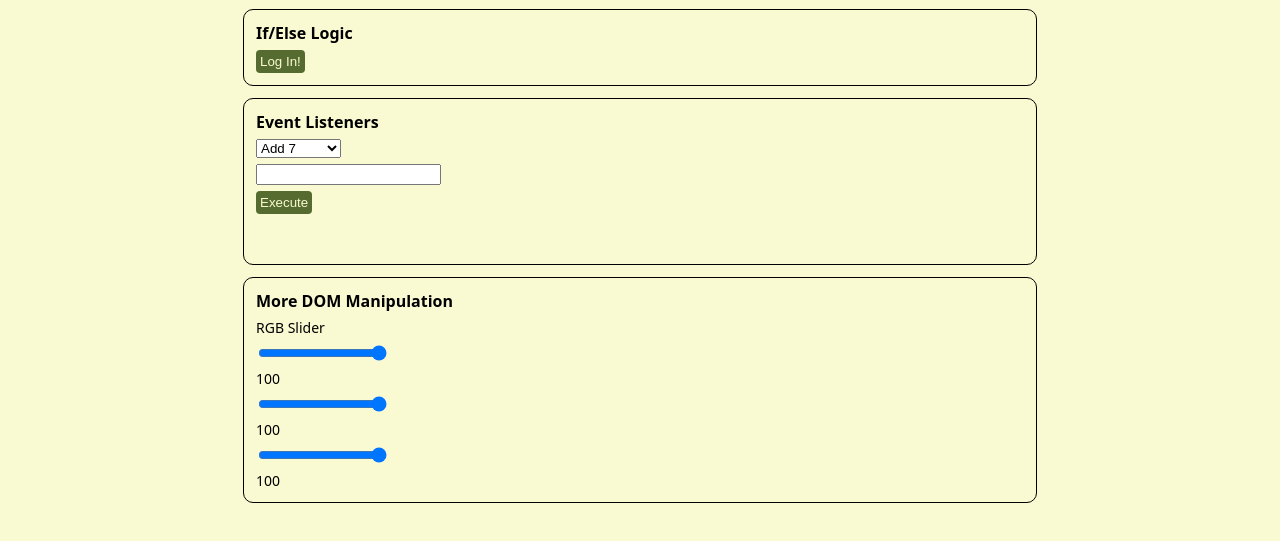
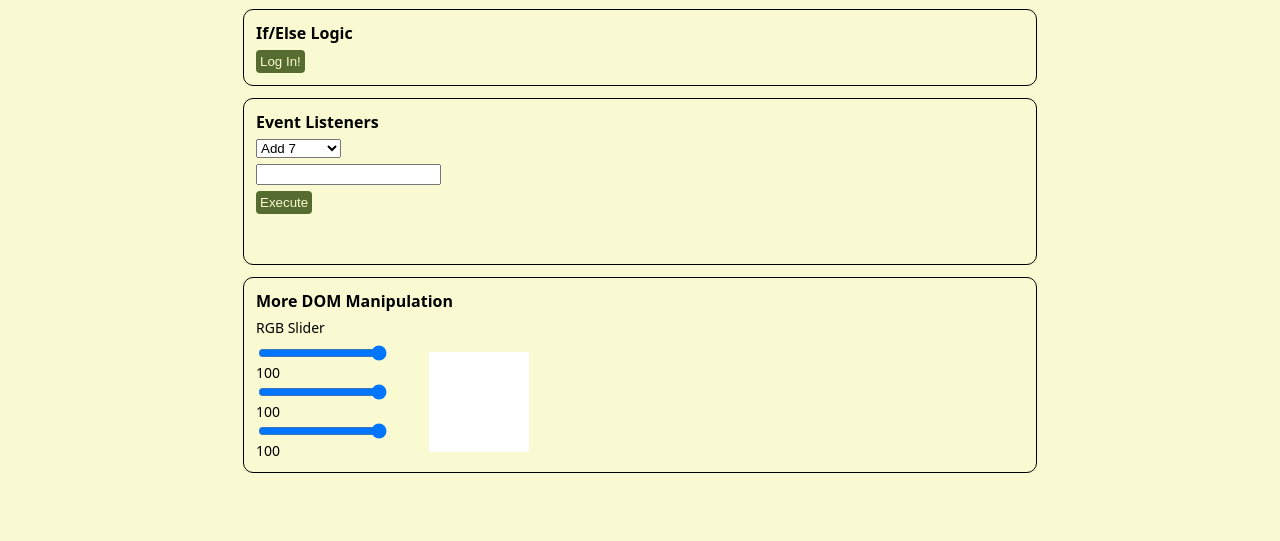
Before and after one commit to bstine06/sandbox-js, a plain HTML site: page index.html in a window 1280 px wide. Shown: the part 207-748 px from the top of the page. Drawn offline with Linux system fonts and the light colour scheme.

Commit message:
Added color display that changes with RGB sliders
 - Bugfix when slider value was not 3 digits (now we are splitting at
     punctuation instead of slicing a certain length of string)
 - Minor organization / styling improvements

```diff
--- a/index.html
+++ b/index.html
@@ -51,12 +51,19 @@
       <div class = "showcase">
         <div class="description">More DOM Manipulation</div>
         <div class="description-2">RGB Slider</div>
-        <input class="rgb-slider" id="red-slider" type="range" min="0" max="100" value="100">
-        <div class="description-2 rgb-text" id="red-text">100</div>
-        <input class="rgb-slider" id="green-slider" type="range" min="0" max="100" value="100">
-        <div class="description-2 rgb-text" id="green-text">100</div>
-        <input class="rgb-slider" id="blue-slider" type="range" min="0" max="100" value="100">
-        <div class="description-2 rgb-text" id="blue-text">100</div>
+        <div class="horizontal-split">
+          <div class="vertical-split">
+            <input class="rgb-slider" id="red-slider" type="range" min="0" max="255" value="255">
+            <div class="description-2 rgb-text" id="red-text">100</div>
+            <input class="rgb-slider" id="green-slider" type="range" min="0" max="255" value="255">
+            <div class="description-2 rgb-text" id="green-text">100</div>
+            <input class="rgb-slider" id="blue-slider" type="range" min="0" max="255" value="255">
+            <div class="description-2 rgb-text" id="blue-text">100</div>
+          </div>
+          <div class="centered-content">
+            <div id="color-display"></div>
+          </div>
+        </div>
       </div>
 
     </div>
--- a/practice.js
+++ b/practice.js
@@ -112,13 +112,33 @@ function lastLetter(word) {
 /* showcase #4 More DOM Manipulation */
 
 const rgbSliders = document.querySelectorAll('.rgb-slider');
+const colorDisplay = document.querySelector('#color-display');
+colorDisplay.style.backgroundColor = 'rgb(255,255,255)';
 for (let rgbSlider of rgbSliders) {
     rgbSlider.addEventListener('input',
         () => {
             const color = rgbSlider.id.split("-")[0];
-            const colorIdSelector = `#${color}-text`;
-            const colorText = document.querySelector(colorIdSelector);
+            const colorText = document.querySelector(`#${color}-text`);
             colorText.textContent = rgbSlider.value;
+            colorDisplay.style.backgroundColor =
+                updateColor(colorDisplay.style.backgroundColor, color, rgbSlider.value);
         }
     )
 }
+
+function updateColor(currentColor, color, value) {
+    colorsArray = currentColor.split(",");
+    console.log(colorsArray);
+    colorsArray[0] = colorsArray[0].split("(")[1];
+    colorsArray[2] = colorsArray[2].split(")")[0];
+    console.log(colorsArray);
+    console.log(color);
+    let index = 0;
+    switch (color) {
+        case "red":  index = 0; break;
+        case "green":index = 1; break;
+        case "blue": index = 2; break;
+    }
+    colorsArray[index] = value;
+    return `rgb(${colorsArray[0]},${colorsArray[1]},${colorsArray[2]})`;
+}
--- a/style.css
+++ b/style.css
@@ -70,3 +70,27 @@ button:hover {
     font-weight: 200;
     font-size : 14px;
 }
+
+.horizontal-split {
+    display: flex;
+    justify-content: space-between;
+    gap: 40px;
+    flex-wrap: wrap;
+}
+
+
+.vertical-split {
+    display: flex;
+    flex-direction: column;
+}
+
+.centered-content {
+    display: flex;
+    justify-content: center;
+    align-items: center;
+}
+
+#color-display {
+    width: 100px;
+    height: 100px;
+}
```
